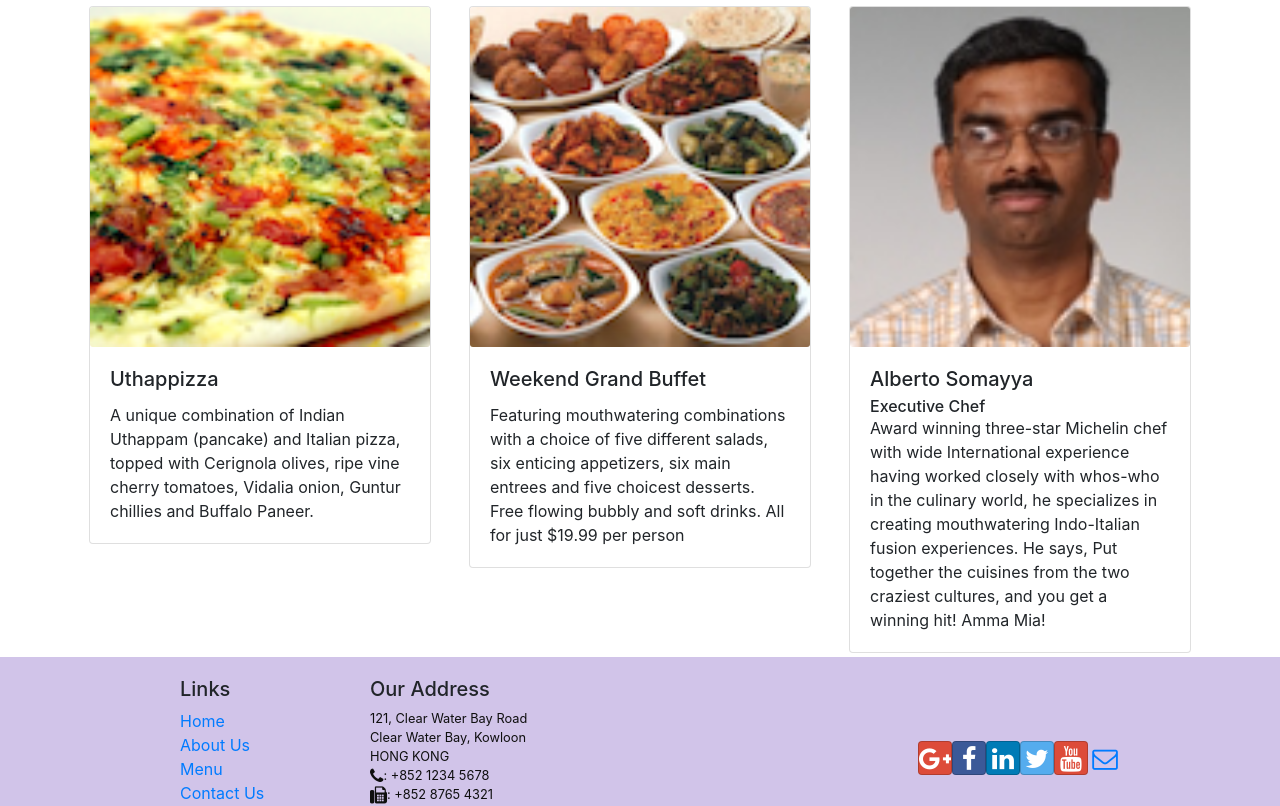
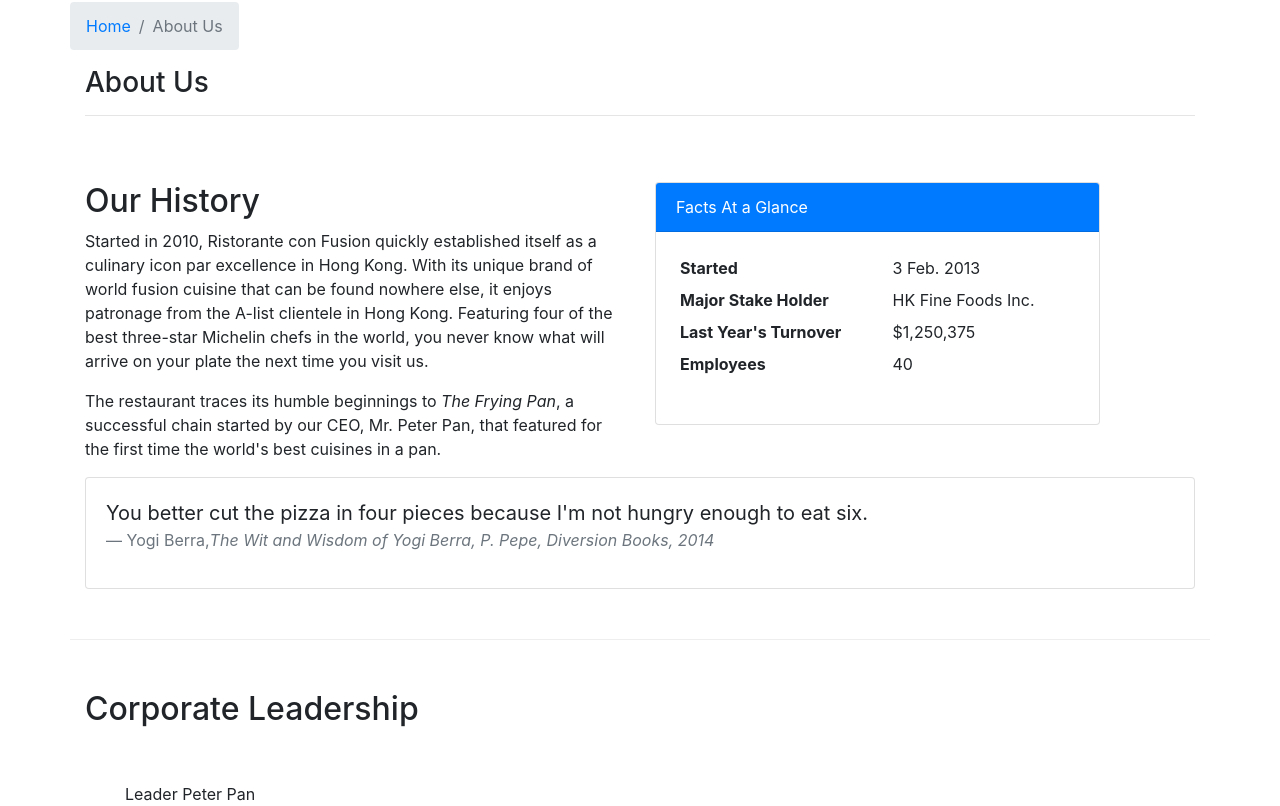
Before and after one commit to GfPotter/Fer201m-React-confusion, a React (Create React App) app: page /aboutus in a window 1280 px wide. Before the commit this address led to /home. Shown: the part 360-1166 px from the top of the page. Built offline with nearby package versions, Linux system fonts and the light colour scheme.

Commit message:
prepare lab6

```diff
--- /dev/null
+++ b/src/components/AboutComponent.js
@@ -0,0 +1,97 @@
+import React from 'react';
+import { Breadcrumb, BreadcrumbItem, Card, CardBody, CardHeader, Media } from 'reactstrap';
+import { Link } from 'react-router-dom';
+
+function RenderLeaders({leader}) {
+
+    return(
+        <Card>
+            <CardImg src={leaders.image} alt={leaders.name} />
+            <CardBody>
+            <CardTitle>{leaders.name}</CardTitle>
+            {leaders.designation ? <CardSubtitle>{leaders.designation}</CardSubtitle> : null }
+            <CardText>{leaders.description}</CardText>
+            </CardBody>
+        </Card>
+    );
+
+}
+
+
+
+
+
+
+function About(props) {
+
+    const leaders = props.leaders.map((leader) => {
+        return (
+            <p>Leader {leader.name}</p>
+        );
+    });
+
+    return (
+        <div className="container">
+            <div className="row">
+                <Breadcrumb>
+                    <BreadcrumbItem><Link to="/home">Home</Link></BreadcrumbItem>
+                    <BreadcrumbItem active>About Us</BreadcrumbItem>
+                </Breadcrumb>
+                <div className="col-12">
+                    <h3>About Us</h3>
+                    <hr />
+                </div>
+            </div>
+            <div className="row row-content">
+                <div className="col-12 col-md-6">
+                    <h2>Our History</h2>
+                    <p>Started in 2010, Ristorante con Fusion quickly established itself as a culinary icon par excellence in Hong Kong. With its unique brand of world fusion cuisine that can be found nowhere else, it enjoys patronage from the A-list clientele in Hong Kong.  Featuring four of the best three-star Michelin chefs in the world, you never know what will arrive on your plate the next time you visit us.</p>
+                    <p>The restaurant traces its humble beginnings to <em>The Frying Pan</em>, a successful chain started by our CEO, Mr. Peter Pan, that featured for the first time the world's best cuisines in a pan.</p>
+                </div>
+                <div className="col-12 col-md-5">
+                    <Card>
+                        <CardHeader className="bg-primary text-white">Facts At a Glance</CardHeader>
+                        <CardBody>
+                            <dl className="row p-1">
+                                <dt className="col-6">Started</dt>
+                                <dd className="col-6">3 Feb. 2013</dd>
+                                <dt className="col-6">Major Stake Holder</dt>
+                                <dd className="col-6">HK Fine Foods Inc.</dd>
+                                <dt className="col-6">Last Year's Turnover</dt>
+                                <dd className="col-6">$1,250,375</dd>
+                                <dt className="col-6">Employees</dt>
+                                <dd className="col-6">40</dd>
+                            </dl>
+                        </CardBody>
+                    </Card>
+                </div>
+                <div className="col-12">
+                    <Card>
+                        <CardBody className="bg-faded">
+                            <blockquote className="blockquote">
+                                <p className="mb-0">You better cut the pizza in four pieces because
+                                    I'm not hungry enough to eat six.</p>
+                                <footer className="blockquote-footer">Yogi Berra,
+                                    <cite title="Source Title">The Wit and Wisdom of Yogi Berra,
+                                        P. Pepe, Diversion Books, 2014</cite>
+                                </footer>
+                            </blockquote>
+                        </CardBody>
+                    </Card>
+                </div>
+            </div>
+            <div className="row row-content">
+                <div className="col-12">
+                    <h2>Corporate Leadership</h2>
+                </div>
+                <div className="col-12">
+                    <Media list>
+                        {leaders}
+                    </Media>
+                </div>
+            </div>
+        </div>
+    );
+}
+
+export default About;
--- a/src/components/MainComponent.js
+++ b/src/components/MainComponent.js
@@ -3,6 +3,7 @@
 import { DISHES } from '../shared/dishes';
 import Header from './HeaderComponent';
 import Footer from './FooterComponent';
+import About from './AboutComponent';
 import Home from './HomeComponent';
 import Contact from './ContactComponent';
 import { COMMENTS } from '../shared/comments';
@@ -41,6 +42,7 @@
         <Header />
         <Switch>
           <Route path='/home' component={HomePage} />
+          <Route exact path='/aboutus' component={() => <About leaders={this.state.leaders} />}  />
           <Route exact path='/menu' component={() => <Menu dishes={this.state.dishes} />} />
           <Route exact path='/contactus' component={Contact}  />
           <Redirect to="/home" />
```
